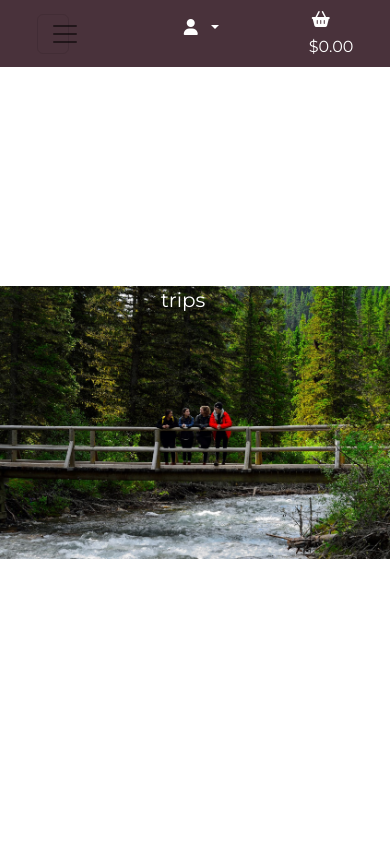
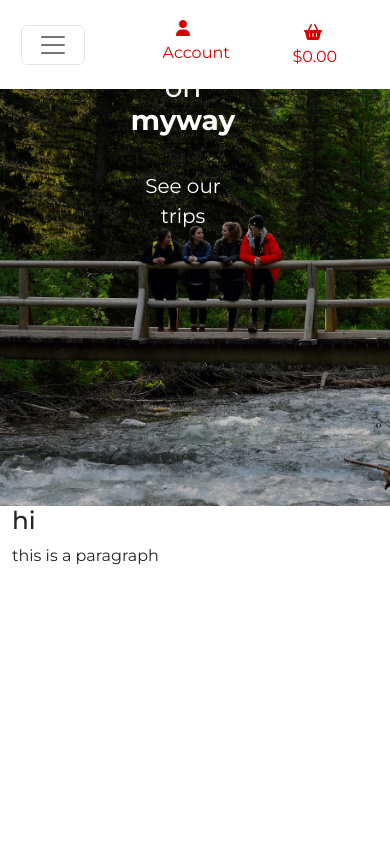
Before and after one commit to tdawes93/MyWay, a Django app: page / in a window 390 px wide. Run offline with Django 4.2, Linux system fonts and the light colour scheme; some libraries are stand-ins or nearby versions.

Commit message:
Add media query for navbar and hero image

```diff
--- a/home/templates/home/index.html
+++ b/home/templates/home/index.html
@@ -20,6 +20,8 @@
 
         </div>
     </div>
+    <h2>hi</h2>
+    <p>this is a paragraph</p>
 </div>
 
 
--- a/static/css/base.css
+++ b/static/css/base.css
@@ -1,24 +1,38 @@
+* {
+    margin: 0;
+    padding: 0;
+    border: 0;
+    box-sizing: border-box;
+}
+
 body {
     font-family: 'Montserrat', sans-serif;
 }
 
 .hero-img {
-    background: url('../../media/girls-on-wooden-bridge.JPG') no-repeat scroll;
+    /* background: url('../../media/girls-on-wooden-bridge.JPG') no-repeat scroll;
     background-position: -5vw;
-    background-size: 105vw;
-    height: 100vh;
+    background-size: 105% auto;
+    height: 100vh; */
+
+    background-image: linear-gradient(rgba(0, 0, 0, 0.25), rgba(0, 0, 0, 0.25)), url('../../media/girls-on-wooden-bridge.JPG');
+    height: 60vh;
+    background-position: center;
+    background-repeat: no-repeat;
+    background-size: cover;
+    position: relative;
 }
 
 .navbar {
-    background-color: #49323b;
+    background-color: #fff;
 }
 
 .nav-list {
-    color: #fff;
+    color: #da0000;
 }
 
 .nav-list:hover {
-    color: #3a6700;
+    color: #49323b;
 }
 
 .centered {
@@ -26,7 +40,7 @@ body {
     top: 25%;
     left: 50%;
     transform: translate(-50%, -50%);
-  }
+}
 
 .icon {
     align-items: center;
@@ -35,3 +49,21 @@ body {
     height: 1.5rem;
     width: 1.5rem;
 }
+
+.mobile-list {
+    list-style: none;
+    margin: 1rem 1rem 0;
+}
+
+
+@media screen and (min-width: 426px) {
+    .hero-img {
+        height: 80vh;
+    }
+}
+
+@media screen and (min-width: 770px) {
+    .hero-img {
+        height: 100vh;
+    }
+}
--- a/templates/base.html
+++ b/templates/base.html
@@ -44,27 +44,24 @@
 <body>
     <header class="container-fluid fixed-top mx-0 px-0">
         <nav class="navbar navbar-expand-lg">
-            <div class="row w-100 d-flex align-items-center">
-                <button class="navbar-toggler col-1 justify-content-center px-auto mx-auto" type="button" data-bs-toggle="collapse"
-                    data-bs-target="#navbarSupportedContent" aria-controls="navbarSupportedContent"
-                    aria-expanded="false" aria-label="Toggle navigation">
-                    <span class="navbar-toggler-icon nav-list"></span>
-                </button>
-                <div class="col-1 text-center collapse navbar-collapse justify-content-center" id="navbarSupportedContent">
+            <!-- Main navbar/header -->
+            <div class="row w-100 align-items-center d-none d-lg-flex" id="main-nav">
+                <div class="col-1 text-center justify-content-center">
                     <a href="#" class="navbar-brand nav-list px-auto mx-auto"><i class="fa-solid fa-envelope"></i></a>
                 </div>
-                <div class="col-3 text-center collapse navbar-collapse justify-content-center" id="navbarSupportedContent">
-                    <a href="#" class="navbar-brand nav-list px-auto mx-auto"><i class="fa-solid fa-phone"></i> Phone number</a>
+                <div class="col-3 text-center justify-content-center">
+                    <a href="#" class="navbar-brand nav-list px-auto mx-auto"><i class="fa-solid fa-phone"></i> Phone
+                        number</a>
                 </div>
-                <div class="d-none d-md-block col-4 text-center">
+                <div class="col-4 text-center">
                     <a class="navbar-brand nav-list px-auto mx-auto" href="{% url 'homepage' %}">
                         <h2 class=""><strong>myway</strong></h2>
                     </a>
                 </div>
-                <div class="collapse navbar-collapse col-2 text-center justify-content-center" id="navbarSupportedContent">
+                <div class="col-2 text-center justify-content-center">
                     <div class="nav-item dropdown">
-                        <a class="nav-link dropdown-toggle nav-list px-auto mx-auto" href="#" role="button" data-bs-toggle="dropdown"
-                            aria-expanded="false">Tours</a>
+                        <a class="nav-link dropdown-toggle nav-list px-auto mx-auto" href="#" role="button"
+                            data-bs-toggle="dropdown" aria-expanded="false">Tours</a>
                         <ul class="dropdown-menu">
                             <li><a class="dropdown-item" href="#">Name of tour</a></li>
                             <li><a class="dropdown-item" href="#">Name of a different tour</a></li>
@@ -72,12 +69,17 @@
                         </ul>
                     </div>
                 </div>
-                <div class="col-1 text-center mx-auto justify-content-center">
-                    <ul class="navbar-nav me-auto mb-2 mb-lg-0">
+                <div class="col-1 text-center justify-content-center">
+                    <ul class="navbar-nav">
                         <li class="nav-item dropdown">
-                            <a class="nav-link dropdown-toggle nav-list px-auto mx-auto" href="" role="button" data-bs-toggle="dropdown"
-                                aria-expanded="false"><i class="fa-solid fa-user icon"></i>
-                                </i></a>
+                            <a class="nav-link nav-list" href="" role="button"
+                                data-bs-toggle="dropdown" aria-expanded="false">
+                                <div>
+                                    <div class="icon"><i class="fa-solid fa-user"></i>
+                                    </div>
+                                    <p class="my-0">Account</p>
+                                </div>
+                            </a>
                             <ul class="dropdown-menu">
                                 {% if request.user.is_authenticated %}
                                 <li><a class="dropdown-item" href="#">My Account</a></li>
@@ -91,9 +93,55 @@
                         </li>
                     </ul>
                 </div>
-                <div class="col-1 text-center mx-auto justify-content-center">
+                <div class="col-1 text-center justify-content-center">
+                    <a class="nav-link nav-list" href="" role="button" aria-expanded="false">
+                        <div>
+                            <div class="icon"><i class="fa-solid fa-basket-shopping"></i>
+                            </div>
+                            <p class="my-0"> {% if grand_total %}
+                                ${{ grand_total|floatformat:2 }}
+                                {% else %}
+                                $0.00
+                                {% endif %}</p>
+                        </div>
+                    </a>
+                </div>
+            </div>
+
+            <!-- Mobile and Tablet header/navbar -->
+            <div class="row w-100 d-flex d-lg-none d-flex align-items-center" id="mobile-nav">
+                <button class="navbar-toggler col-2 col-md-1 justify-content-center px-auto mx-auto navbar-light"
+                    type="button" data-bs-toggle="collapse" data-bs-target="#navbarSupportedContent"
+                    aria-controls="navbarSupportedContent" aria-expanded="false" aria-label="Toggle navigation">
+                    <span class="navbar-toggler-icon navbar-light"></span>
+                </button>
+                <div class="col-2 text-center mx-auto justify-content-center">
+                    <ul class="navbar-nav me-auto mb-2">
+                        <li class="nav-item dropdown">
+                            <a class="nav-link nav-list px-auto mx-auto" href="" role="button" data-bs-toggle="dropdown"
+                                aria-expanded="false">
+                                <div>
+                                    <div class="icon"><i class="fa-solid fa-user"></i>
+                                    </div>
+                                    <p class="my-0">Account</p>
+                                </div>
+                            </a>
+                            <ul class="dropdown-menu position-absolute">
+                                {% if request.user.is_authenticated %}
+                                <li><a class="dropdown-item" href="#">My Account</a></li>
+                                <li><a class="dropdown-item" href="#">My Orders</a></li>
+                                <li><a class="dropdown-item" href="{% url 'account_logout' %}">Logout</a></li>
+                                {% else %}
+                                <li><a class="dropdown-item" href="{% url 'account_login' %}">Login</a></li>
+                                <li><a class="dropdown-item" href="{% url 'account_signup' %}">Sign-up</a></li>
+                                {% endif %}
+                            </ul>
+                        </li>
+                    </ul>
+                </div>
+                <div class="col-2 text-center mx-auto justify-content-center">
                     <a class="nav-link nav-list px-auto mx-auto" href="" role="button" aria-expanded="false">
-                        <div><i class="fa-solid fa-basket-shopping icon"></i>
+                        <div class="icon"><i class="fa-solid fa-basket-shopping"></i>
                         </div>
                         <p class="my-0"> {% if grand_total %}
                             ${{ grand_total|floatformat:2 }}
@@ -101,6 +149,31 @@
                             $0.00
                             {% endif %}</p>
                     </a>
+                </div>
+                <div class="col text-center collapse navbar-collapse justify-content-center"
+                    id="navbarSupportedContent">
+                    <ul class="text-start">
+                        <li class="mobile-list">
+                            <a href="#" class="navbar-brand nav-list px-auto mx-auto">
+                                <i class="fa-solid fa-envelope"></i>
+                            </a>
+                        </li>
+                        <li class="mobile-list">
+                            <a href="#" class="navbar-brand nav-list px-auto mx-auto">
+                                <i class="fa-solid fa-phone"></i>
+                                Phone number
+                            </a>
+                        </li>
+                        <li class="nav-item dropdown mobile-list">
+                            <a class="nav-link dropdown-toggle nav-list px-auto mx-auto" href="#" role="button"
+                                data-bs-toggle="dropdown" aria-expanded="false">Tours</a>
+                            <ul class="dropdown-menu">
+                                <li><a class="dropdown-item" href="#">Name of tour</a></li>
+                                <li><a class="dropdown-item" href="#">Name of a different tour</a></li>
+                                <li><a class="dropdown-item" href="#">Third tour available</a></li>
+                            </ul>
+                        </li>
+                    </ul>
                 </div>
             </div>
         </nav>
```
